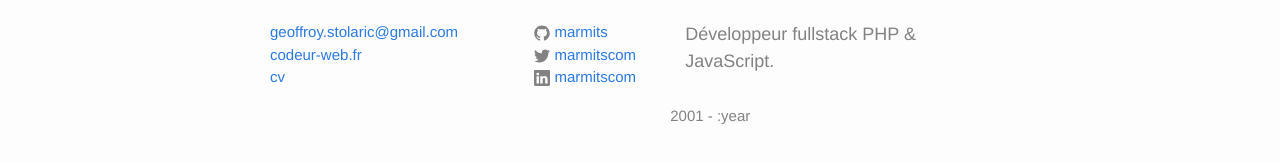
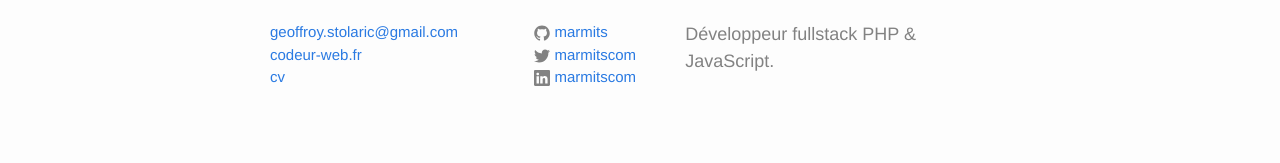
Before and after one commit to marmits/marmits.github.io, a Jekyll site: the page built from _posts/2024-02-14-read-cv-link.markdown, in a window 1280 px wide. Shown: the part 381-544 px from the top of the page. Built offline with Jekyll 4.4.1, drawn with Linux system fonts in a browser that asks for light colours.

Commit message:
test year ko

```diff
--- a/_includes/footer.html
+++ b/_includes/footer.html
@@ -69,7 +69,7 @@
         <p class="text description">{{ site.description }}</p>
       </div>
 
-      <div>2001 - {{ site.year }}</div>
+
 
     </div>
 
```
